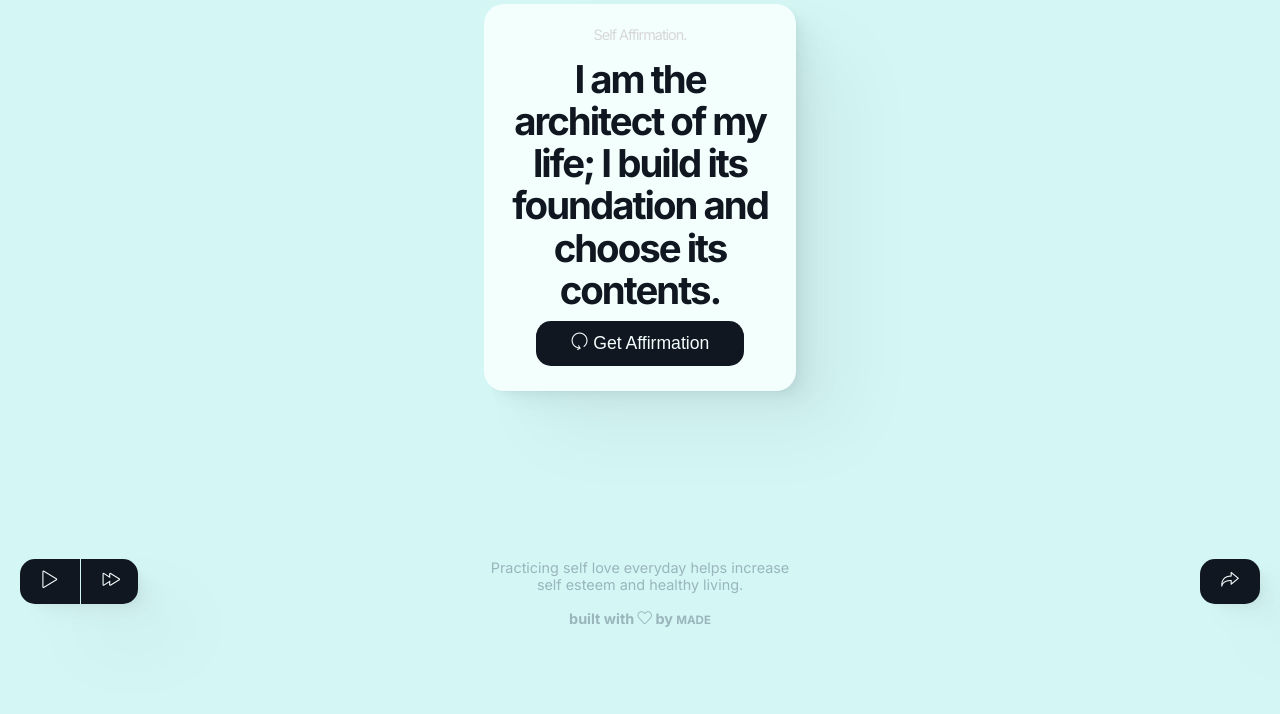
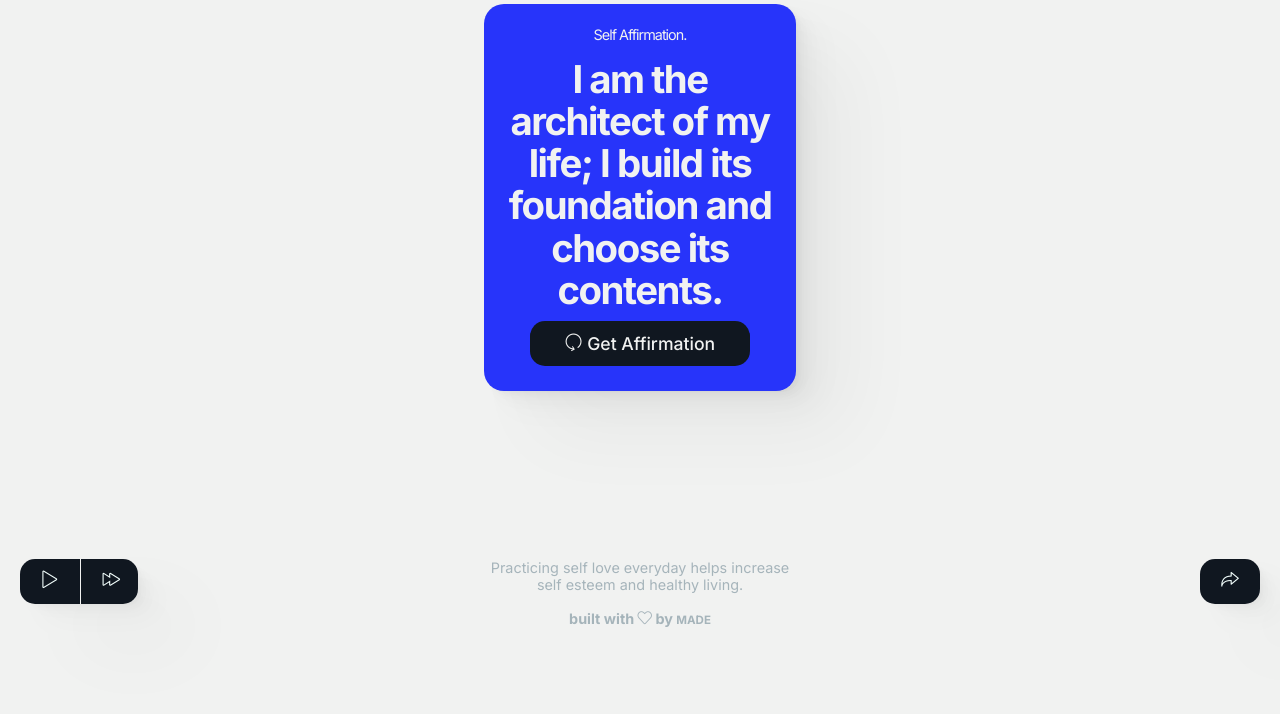
Before and after one commit to matthewgrm/Loo-Fi, a website: page index.html in a window 1280 px wide. Shown: the part 176-890 px from the top of the page. Drawn offline with nearby package versions, Linux system fonts and the light colour scheme.

Commit message:
visibility enhancement

```diff
--- a/index.html
+++ b/index.html
@@ -40,7 +40,7 @@
     <link rel="stylesheet" href="https://cdn.jsdelivr.net/npm/simple-line-icons/css/simple-line-icons.css">
     <style>
         html{
-              background-color: #d4f6f5;
+              background-color: #f1f2f1;
               display: flex;
             justify-content: center;
             align-items: center;
@@ -57,11 +57,11 @@
             margin-top: 80px;
         }
         .logo {
-           opacity: 0.6;margin-bottom: 20px;
+           opacity: 0.2;margin-bottom: 20px;
         }
         .container {
             text-align: center;
-            background-color: #F3FFFD;
+            background-color: #2734fa;
             padding: 20px;
             border-radius: 20px;
             margin-bottom: 20px;
@@ -75,13 +75,13 @@
                 55px 44px 80px rgba(0, 0, 0, 0.04);
         }
         .title {
-            color: #d7d7d7;
+            color: #f1f2f1;
             letter-spacing: -1px;
             font-size: 0.9em;
         }
         .tagline {
             font-size: 1.2em;
-            color: #d7d7d7;
+            color: #f1f2f1; opacity: 0.3;
             margin-bottom: 10px;
         }
         .footer{ width: 80%;
@@ -104,9 +104,9 @@
         #affirmation {
             font-size: 2.4em;
             font-weight: 900;
-            letter-spacing: -2px;
+            letter-spacing: -1.5px;
             margin: auto;
-            color: #101720;
+            color: #f1f2f1;
             line-height: 1.1em;
             opacity: 1;
             transition: opacity 0.3s ease-in-out;
@@ -123,8 +123,8 @@
             border: none;
             border-radius: 15px;
             background-color: #101720;
-            color: #F3FFFD;
-            cursor: pointer;
+            color: #f1f2f1; font-family: 'Inter', Arial, sans-serif;
+            cursor: pointer; font-weight: 500;
             margin: 5px;
             transition: 0s .2s;
         }
```
